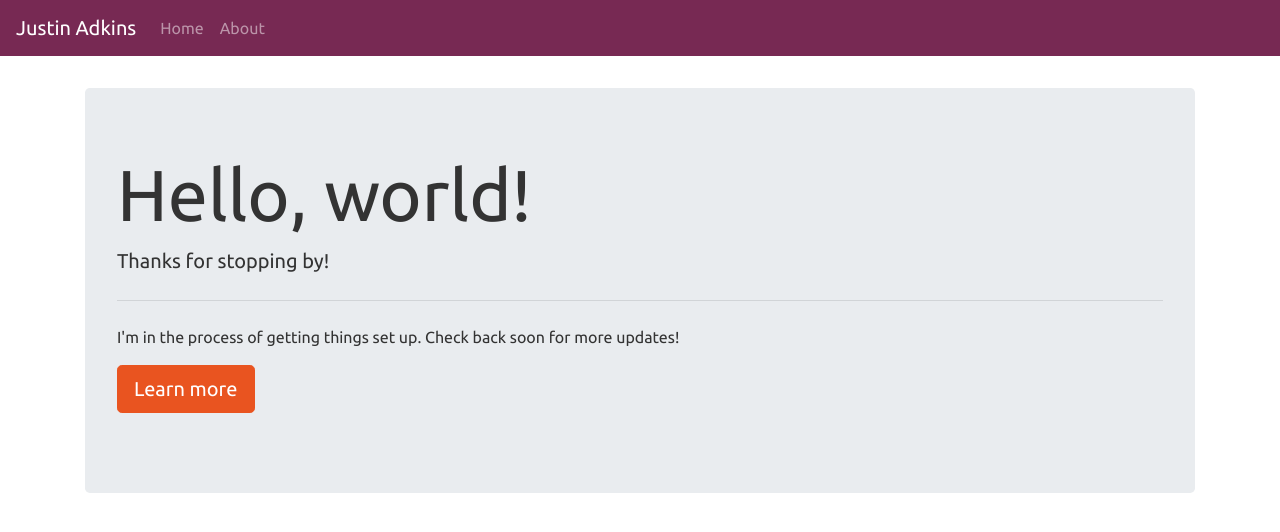
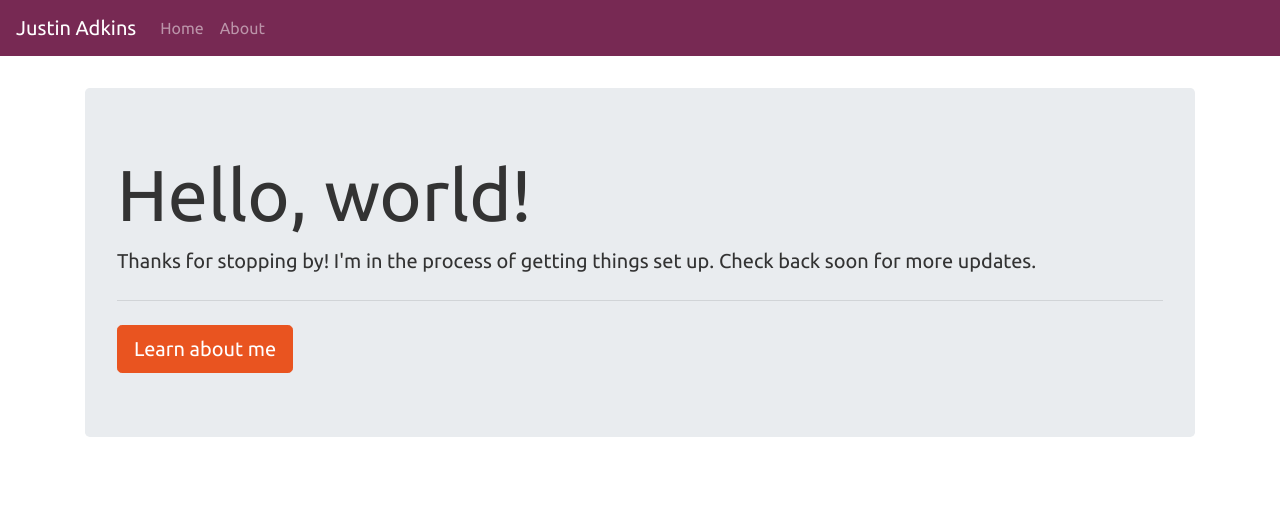
Before and after one commit to jmadkins/jmadkins.github.io, a Jekyll site: the page built from index.html, in a window 1280 px wide. Shown: the top 532 px of the page. Built offline with Jekyll 4.4.1, drawn with Linux system fonts in a browser that asks for light colours; nearby versions of some CDN libraries.

Commit message:
Home page style changes

```diff
--- a/index.html
+++ b/index.html
@@ -1,14 +1,11 @@
 ---
-title: Welcome!
+title: Hello there! &middot; Home
 layout: default
 ---
 
 <div class="jumbotron">
   <h1 class="display-3">Hello, world!</h1>
-  <p class="lead">Thanks for stopping by!</p>
+  <p class="lead">Thanks for stopping by! I'm in the process of getting things set up. Check back soon for more updates.</p>
   <hr class="my-4">
-  <p>I'm in the process of getting things set up. Check back soon for more updates!</p>
-  <p class="lead">
-    <a class="btn btn-primary btn-lg" href="/me" role="button">Learn more</a>
-  </p>
+  <a class="btn btn-primary btn-lg" href="/me" role="button">Learn about me</a>
 </div>
```
